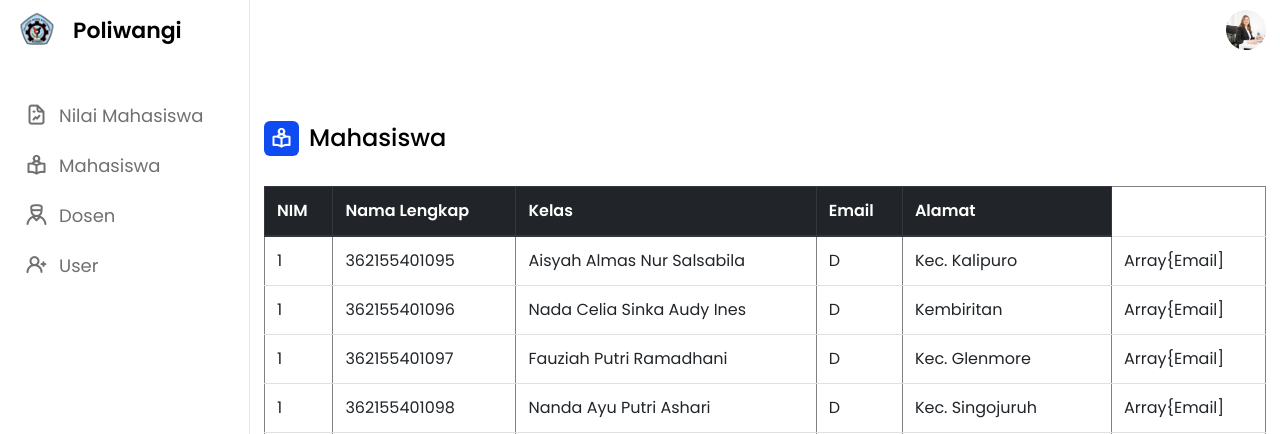
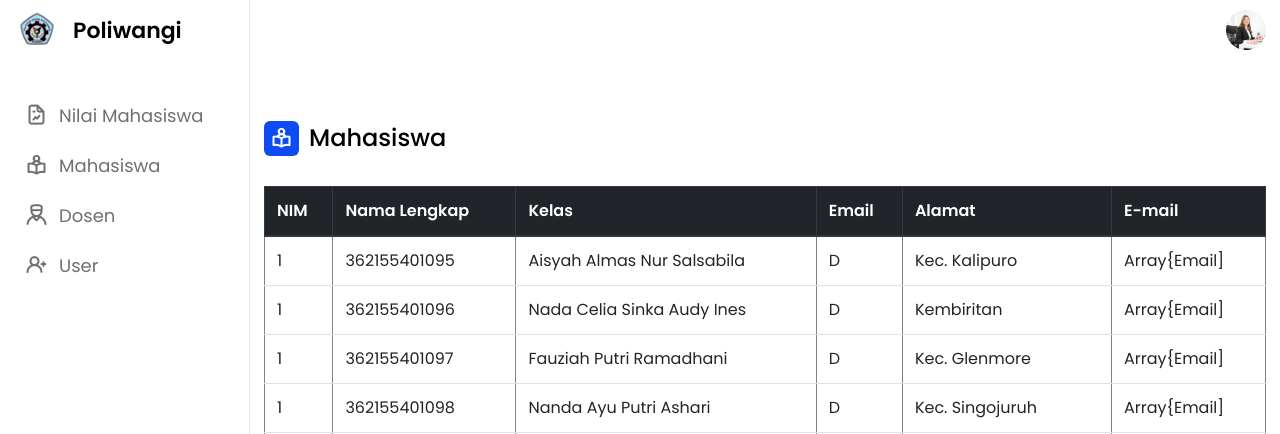
Before and after one commit to ajil23/martikulasi, a PHP site: page /martikulasi/mahasiswa.php in a window 1280 px wide. Shown: the top 434 px of the page. Run offline with PHP 8.4, Linux system fonts and the light colour scheme; data comes from the database, SQL or seed files in the repository.

Commit message:
ppppppppppp

```diff
--- a/mahasiswa.php
+++ b/mahasiswa.php
@@ -177,6 +177,7 @@
                         <th scope="col">Kelas</th>
                         <th scope="col">Email</th>
                         <th scope="col">Alamat</th>
+                        <th scope="col">E-mail</th>
                     </tr>
                     </thead>
 
```
